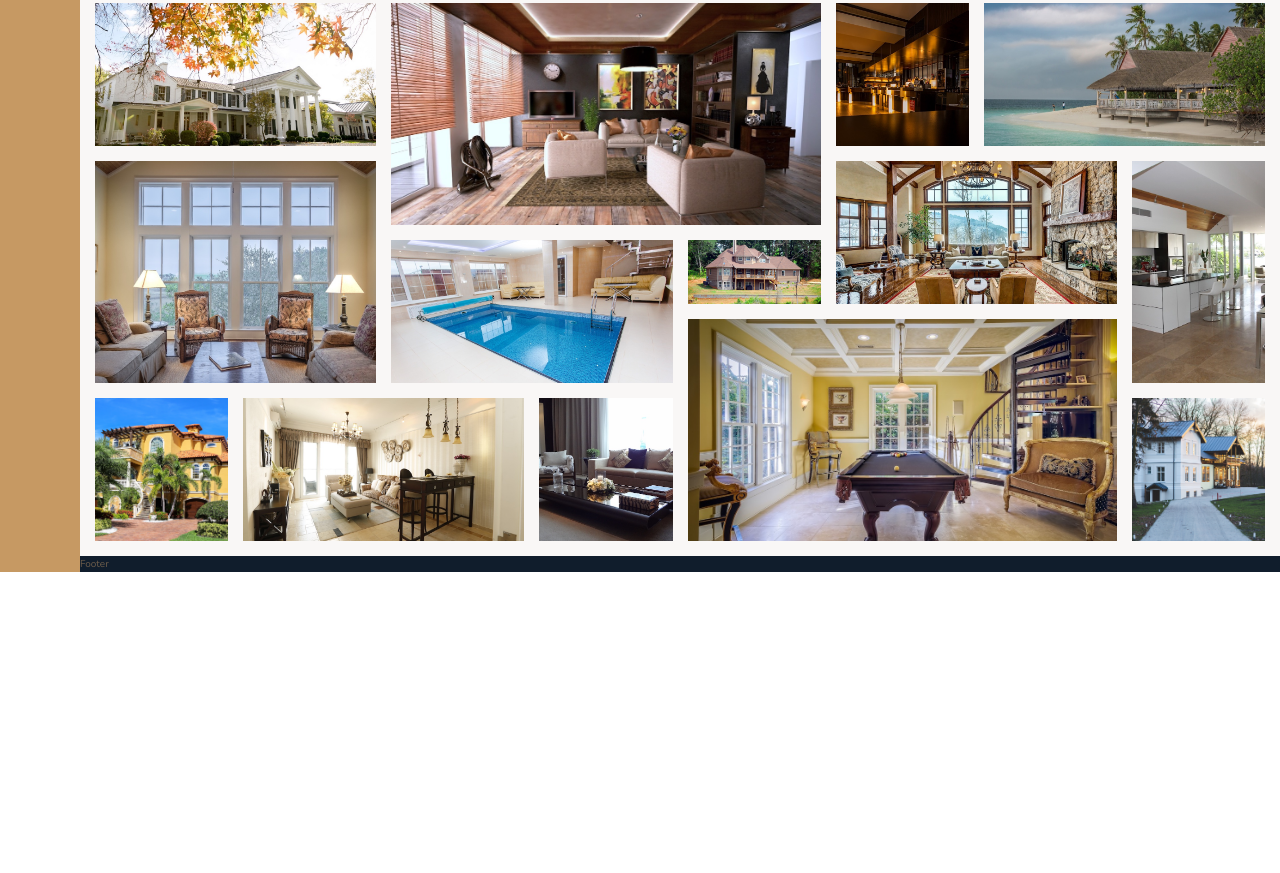
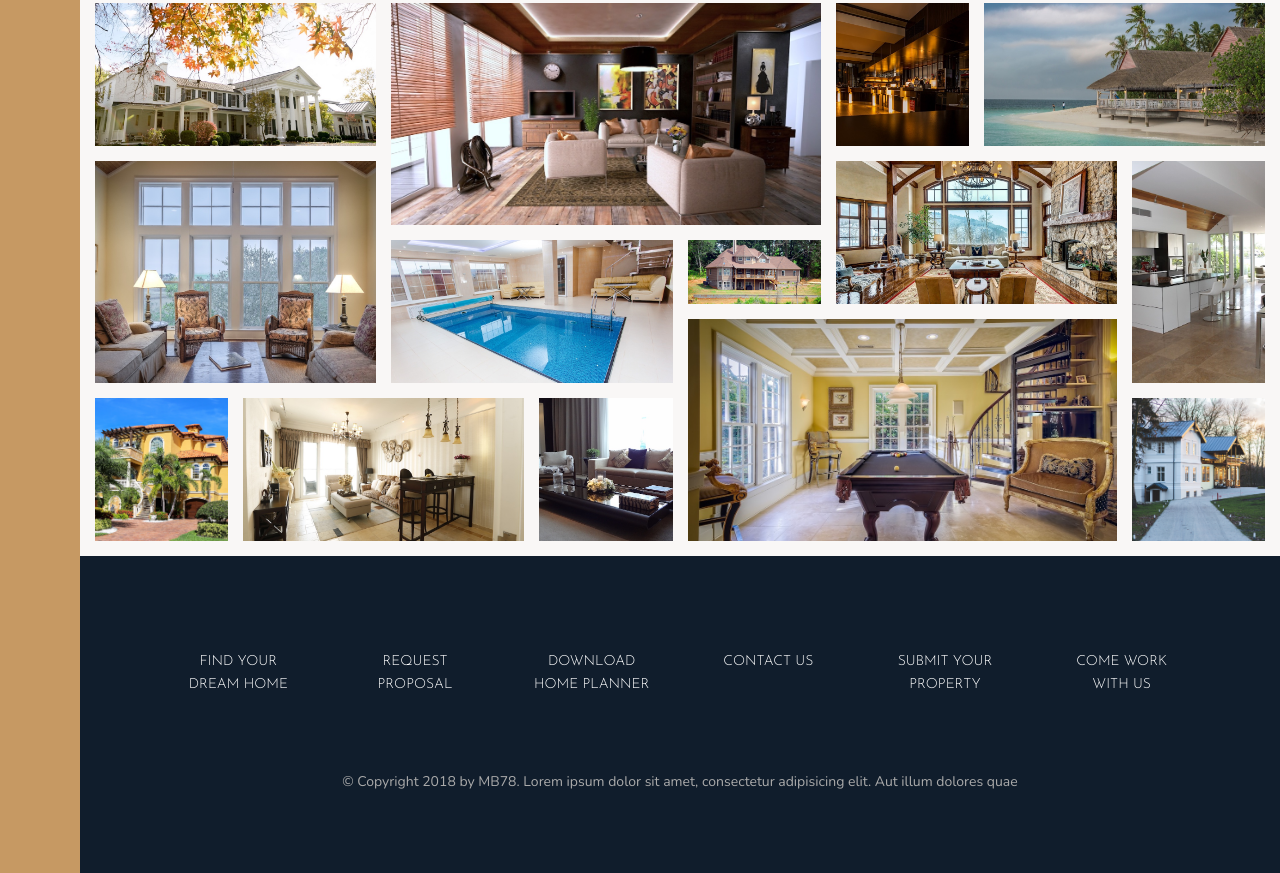
Before and after one commit to uptheirons78/nexter, a website: page index.html in a window 1280 px wide. Shown: the part 3084-3957 px from the top of the page. Before the commit the page ends 3656 px from the top, so only its background shows below. Drawn offline with nearby package versions, Linux system fonts and the light colour scheme.

Commit message:
footer done with css grid and not flexbox

```diff
--- a/index.html
+++ b/index.html
@@ -277,6 +277,18 @@
 
     </section><!-- GALLERY -->
 
-    <footer class="footer">Footer</footer><!-- FOOTER -->
+    <footer class="footer">
+      <ul class="nav">
+        <li class="nav__item"><a href="#" class="nav__link">Find your dream home</a></li>
+        <li class="nav__item"><a href="#" class="nav__link">Request proposal</a></li>
+        <li class="nav__item"><a href="#" class="nav__link">Download home planner</a></li>
+        <li class="nav__item"><a href="#" class="nav__link">Contact us</a></li>
+        <li class="nav__item"><a href="#" class="nav__link">Submit your property</a></li>
+        <li class="nav__item"><a href="#" class="nav__link">Come work with us</a></li>
+      </ul>
+      <p class="copyright">
+        &copy; Copyright 2018 by MB78. Lorem ipsum dolor sit amet, consectetur adipisicing elit. Aut illum dolores quae
+      </p>
+    </footer><!-- FOOTER -->
   </body>
 </html>
--- a/sass/_footer.scss
+++ b/sass/_footer.scss
@@ -1,4 +1,43 @@
 .footer {
   background-color: $color-secondary;
   grid-column: full-start / full-end;
+  padding: 8rem;
+
+  .nav {
+    list-style: none;
+    display: grid;
+    grid-template-columns: repeat(auto-fit, minmax(12rem, 1fr));
+    grid-gap: 2rem;
+
+    &__link:link,
+    &__link:visited {
+      font-size: 1.4rem;
+      color: #fff;
+      font-family: $font-display;
+      text-decoration: none;
+      text-transform: uppercase;
+      text-align: center;
+      padding: 1.5rem;
+      display: block;
+      transition: all .2s;
+
+    }
+
+    &__link:hover,
+    &__link:active {
+      background-color: rgba(#fff, .05);
+      transform: translateY(-3px);
+    }
+
+  }
+
+  .copyright {
+    font-size: 1.4rem;
+    color: $color-grey-light-2;
+    margin-top: 6rem;
+    margin-right: auto;
+    margin-left: auto;
+    text-align: center;
+    width: 70%;
+  }
 }
```
Also changed, not shown: css/style.css.
